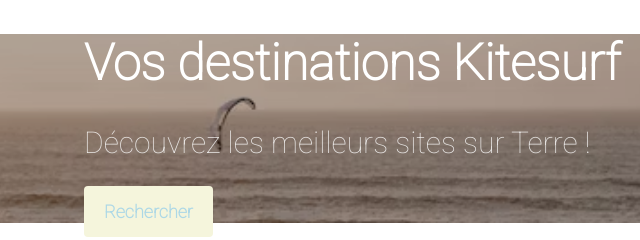
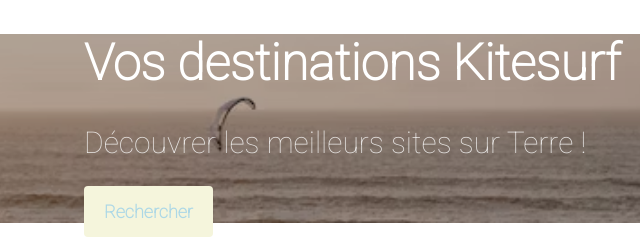
Before and after one commit to aubanepour/kitesurf4, a plain HTML site: page index.html in a window 1280 px wide. Shown: the top 240 px of the page, 206-846 px from the left. Drawn offline with Linux system fonts and the light colour scheme; a script that the page names is missing.

Commit message:
Update index.html

```diff
--- a/index.html
+++ b/index.html
@@ -11,7 +11,7 @@
 
 		<div class="container">
 			<h1>Vos destinations Kitesurf </h1>
-			<h2>Découvrez les meilleurs sites sur Terre !</h2>
+			<h2>Découvrer les meilleurs sites sur Terre !</h2>
 			<a href="#" class="btn-blue">Rechercher</a>
 
 		</div>
```
